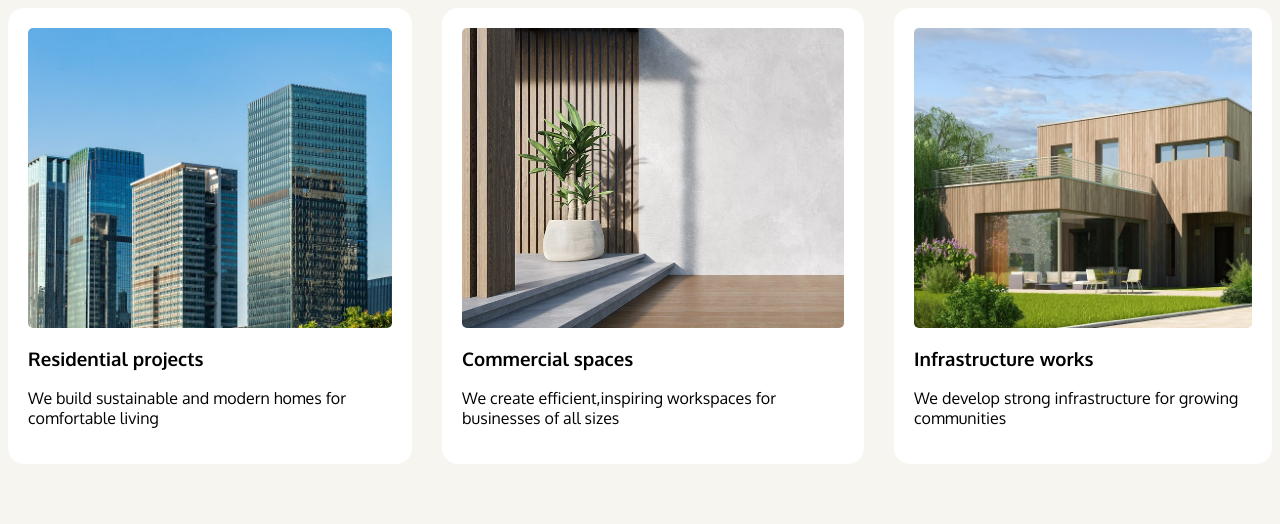
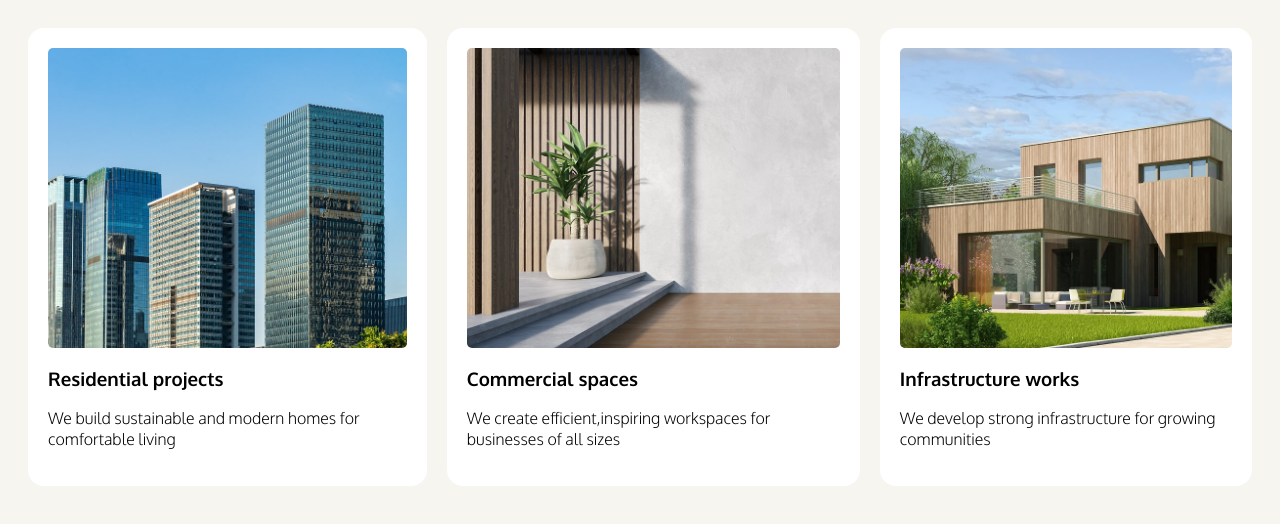
Before and after one commit to eleiceatoi/eleiceatoi.github.io, a plain HTML site: page week3/flexbox1.html in a window 1280 px wide. Drawn offline with Linux system fonts and the light colour scheme.

Commit message:
feat: add h3 and p font style and flex(align,gap,padding)

```diff
--- a/week3/flexbox1.html
+++ b/week3/flexbox1.html
@@ -40,7 +40,9 @@
         display: flex;
         gap: 30px;
         justify-content: center;
-        gap: 30px;
+        align-items: center;
+        gap: 20px;
+        padding: 20px;
     }
 
     /* .flex div {
@@ -55,7 +57,6 @@
         background-position: center;
         border-radius: 5px;
         margin-bottom: 10px;
-        margin: auto;
     }
 
     .image2 {
@@ -76,6 +77,17 @@
         background-position: center;
         border-radius: 5px;
         margin-bottom: 10px;
+    }
+
+    h3 {
+
+        font-style: "Oxygen";
+    }
+
+    p {
+        font-weight: 300;
+        line-height: 1.3;
+        font-style: "Oxygen";
     }
 </style>
 
```
